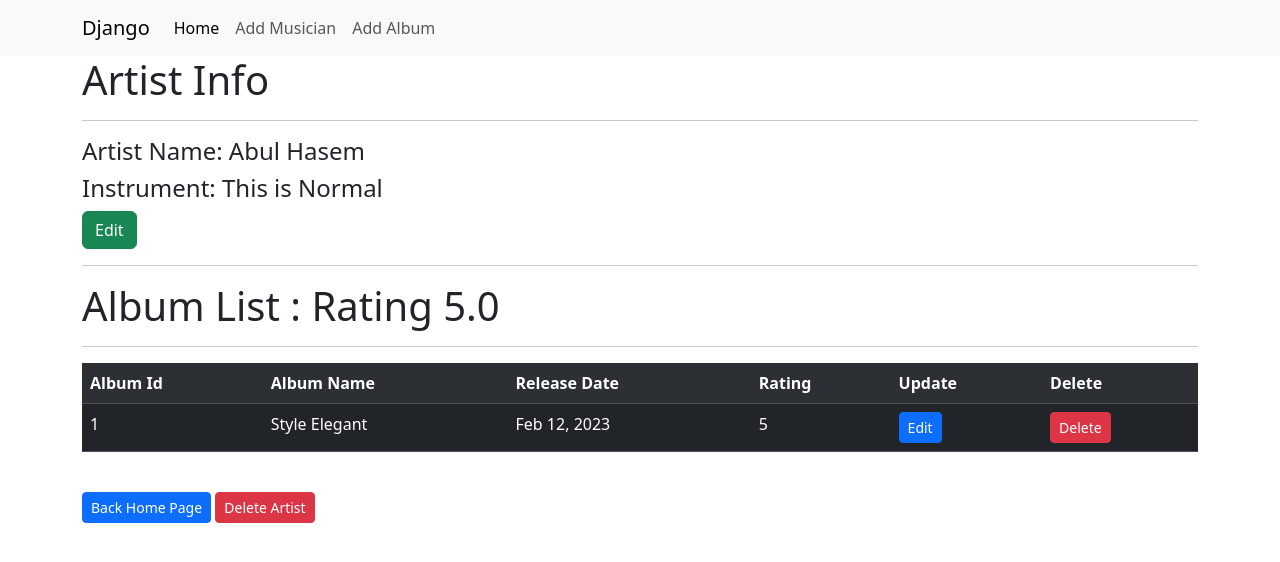
After one commit to MdFahad23/Django_Project, a Django app: page /album_list/1/ in a window 1280 px wide. The commit adds this page. Shown: the top 562 px of the page. Run offline with Django 4.2, Linux system fonts and the light colour scheme; data comes from the database, SQL or seed files in the repository.

Commit message:
CRUD Poration in MySql Database in Django Application

```diff
--- a/Django_project/Home/urls.py
+++ b/Django_project/Home/urls.py
@@ -4,6 +4,12 @@ from . import views
 app_name = 'Home'
 
 urlpatterns = [
-    path('', views.Home, name='Home'),
-    path('form/', views.Form, name='form')
+    path('', views.index, name='index'),
+    path('add_musician/', views.musician_form, name='add_musician'),
+    path('add_album/', views.album_form, name='add_album'),
+    path('album_list/<int:artist_id>/', views.album_list, name='album_list'),
+    path('edit_artist/<int:artist_id>/', views.edit_artist, name='edit_artist'),
+    path('edit_album/<int:album_id>/', views.edit_album, name='edit_album'),
+    path('delete_album/<int:delete_album_id>/', views.delete_album, name="delete_album"),
+    path('delete_artist/<int:delete_artist_id>/', views.delete_artist, name='delete_artist')
 ]
--- a/Django_project/Home/views.py
+++ b/Django_project/Home/views.py
@@ -1,36 +1,85 @@
 from django.shortcuts import render
 from Home.models import Musician, Album
 from Home import forms
+from django.db.models import Avg
 
 # Create your views here.
-def Home(request):
-    musician_list = Musician.objects.order_by('first_name')
-    diction = {'text_1': 'This is a Musician List', 'musician': musician_list}
+def index(request):
+    musician_list  = Musician.objects.all()
+    diction = {'title': 'Home Page', 'musician_list': musician_list}
     return render(request, 'Home/index.html', context=diction)
 
-def Form(request):
-    # new_form = forms.User_form()
-    # diction = {'heading': "This is Create for Django Form.", 'new_form': new_form}
-    new_form = forms.Musician()
+def album_list(request, artist_id):
+    artist_info = Musician.objects.get(pk=artist_id)
+    album_info = Album.objects.filter(artist=artist_id)
+    album_rating = Album.objects.filter(artist=artist_id).aggregate(Avg("num_start"))
+    diction = {'title': 'List of Album', 'artist_info': artist_info, 'album_info': album_info, 'album_rating': album_rating}
+    return render(request, 'Home/album_list.html', context=diction)
+
+def musician_form(request):
+    form = forms.MusicianForm()
 
     if request.method == 'POST':
-        # new_form = forms.User_form(request.POST)
-        # diction.update({'new_form': new_form})
-        new_form = forms.Musician(request.POST)
+        form = forms.MusicianForm(request.POST)
 
-        if new_form.is_valid():
-            new_form.save(commit=True)
+        if form.is_valid:
+            form.save(commit=True)
+            return index(request)
 
-            # user_name = new_form.cleaned_data['User_name']
-            # user_dob = new_form.cleaned_data['User_dob']
-            # user_email = new_form.cleaned_data['User_email']
+    diction = {'title': 'Add Musician', 'musician_form': form}
+    return render(request, 'Home/musician_form.html', context=diction)
 
-            # diction.update({'User_name': user_name})
-            # diction.update({'User_dob': user_dob})
-            # diction.update({'User_email': user_email})
-            # diction.update({'field': new_form.cleaned_data['field']})
-            # diction.update({'field': "SuccessFull!"})
-            # diction.update({'Submitted': 'True'})
+def album_form(request):
+    form = forms.AlbumForm()
 
-    diction = {'heading': "This is Create for Django Form.", 'new_form': new_form}
-    return render(request, "Home/Form.html", context=diction)
+    if request.method == 'POST':
+        form = forms.AlbumForm(request.POST)
+
+        if form.is_valid:
+            form.save(commit=True)
+            return index(request)
+
+    diction = {'title': 'Add Album', 'album_form': form}
+    return render(request, 'Home/album_form.html', context=diction)
+
+def edit_artist(request, artist_id):
+    artist_info = Musician.objects.get(pk=artist_id)
+    form = forms.MusicianForm(instance=artist_info)
+
+    if request.method == "POST":
+        form = forms.MusicianForm(request.POST, instance=artist_info)
+
+        if form.is_valid:
+            form.save(commit=True)
+            return album_list(request, artist_id)
+
+    diction = {'edit_form':form}
+    return render(request, 'Home/edit_musician.html', context=diction)
+
+def edit_album(request, album_id):
+    diction = {}
+
+    album_info = Album.objects.get(pk=album_id)
+    form = forms.AlbumForm(instance=album_info)
+
+    if request.method == "POST":
+        form = forms.AlbumForm(request.POST, instance=album_info)
+
+        if form.is_valid:
+            form.save(commit=True)
+            diction.update({'success': 'Successfully Update!'})
+
+    diction.update({'album_form': form})
+    return render(request, 'Home/edit_album.html', context=diction)
+
+
+def delete_album(request, delete_album_id):
+    album = Album.objects.get(pk=delete_album_id).delete()
+
+    diction = {'delete_success': "Successfully Delete Album!"}
+    return render(request, "Home/delete.html", context=diction)
+
+def delete_artist(request, delete_artist_id):
+    artist = Musician.objects.get(pk=delete_artist_id).delete()
+    diction = {'delete_success': "Successfully Delete Artist!"}
+    return render(request, "Home/delete.html", context=diction)
--- /dev/null
+++ b/Django_project/Templates/Home/album_list.html
@@ -0,0 +1,57 @@
+<!DOCTYPE html>
+{% extends 'Home/base.html' %} {% block body_block %}
+<h1>Artist Info</h1>
+<hr />
+<h4>Artist Name: {{artist_info.first_name}} {{artist_info.last_name}}</h4>
+<h4>Instrument: {{artist_info.instrument}}</h4>
+<a
+  href="{% url 'Home:edit_artist' artist_id=artist_info.id %}"
+  class="btn btn-success"
+  >Edit</a
+>
+<hr />
+<h1>Album List : Rating {{album_rating.num_start__avg}}</h1>
+<hr />
+<table class="table table-dark table-striped">
+  <tr>
+    <th>Album Id</th>
+    <th>Album Name</th>
+    <th>Release Date</th>
+    <th>Rating</th>
+    <th>Update</th>
+    <th>Delete</th>
+  </tr>
+  {% for album in album_info %}
+  <tr>
+    <td>{{album.id}}</td>
+    <td>{{album.name}}</td>
+    <td>{{album.release_date|date:"M d, Y"}}</td>
+    <td>{{album.num_start}}</td>
+    <td>
+      <a
+        href="{% url 'Home:edit_album' album_id=album.id %}"
+        class="btn btn-primary btn-sm"
+        >Edit</a
+      >
+    </td>
+    <td>
+      <a
+        href="{% url 'Home:delete_album' delete_album_id=album.id %}"
+        class="btn btn-danger btn-sm"
+        onclick="confirm('Are You Sure!')"
+        >Delete</a
+      >
+    </td>
+  </tr>
+  {% endfor %}
+</table>
+<br />
+<a class="btn btn-primary btn-sm" href="{%url 'Home:index'%}">Back Home Page</a>
+<a
+  class="btn btn-danger btn-sm"
+  href="{%url 'Home:delete_artist' delete_artist_id=artist_info.id%}"
+  onclick="confirm('Are You Sure!')"
+  >Delete Artist</a
+>
+
+{% endblock %}
--- a/Django_project/Templates/Home/base.html
+++ b/Django_project/Templates/Home/base.html
@@ -3,7 +3,7 @@
   <head>
     <meta charset="utf-8" />
     <meta name="viewport" content="width=device-width, initial-scale=1" />
-    <title>Bootstrap demo</title>
+    <title>{{title}}</title>
     <link
       href="https://cdn.jsdelivr.net/npm/bootstrap@5.3.0-alpha1/dist/css/bootstrap.min.css"
       rel="stylesheet"
@@ -13,8 +13,8 @@
   </head>
   <body>
     <nav class="navbar navbar-expand-lg bg-body-tertiary">
-      <div class="container-fluid">
-        <a class="navbar-brand" href="#">Django</a>
+      <div class="container">
+        <a class="navbar-brand" href="{%url 'Home:index' %}">Django</a>
         <button
           class="navbar-toggler"
           type="button"
@@ -32,19 +32,26 @@
               <a
                 class="nav-link active"
                 aria-current="page"
-                href="{% url 'Home:Home' %}"
+                href="{% url 'Home:index' %}"
                 >Home</a
               >
             </li>
             <li class="nav-item">
-              <a class="nav-link" href="{% url 'Home:form' %}">Form</a>
+              <a class="nav-link" href="{% url 'Home:add_musician' %}"
+                >Add Musician</a
+              >
+            </li>
+            <li class="nav-item">
+              <a class="nav-link" href="{% url 'Home:add_album' %}"
+                >Add Album</a
+              >
             </li>
           </ul>
         </div>
       </div>
     </nav>
 
-    <div class="container">{% block block_body %} {% endblock %}</div>
+    <div class="container">{% block body_block %} {% endblock %}</div>
 
     <script
       src="https://cdn.jsdelivr.net/npm/bootstrap@5.3.0-alpha1/dist/js/bootstrap.bundle.min.js"
--- /dev/null
+++ b/Django_project/Templates/Home/delete.html
@@ -0,0 +1,3 @@
+<!DOCTYPE html> {% extends 'Home/base.html' %} {% block body_block %}
+<div class="alert alert-danger">{{delete_success}}</div>
+{% endblock %}
```
Also changed, not shown: Django_project/Django_project/settings.py (+6 -2 lines), Django_project/Home/forms.py (+8 -45 lines), Django_project/Templates/Home/Form.html (deleted, +0 -19 lines), Django_project/Templates/Home/album_form.html (added, +13 -0 lines), Django_project/Templates/Home/edit_album.html (added, +10 -0 lines), Django_project/Templates/Home/edit_musician.html (added, +10 -0 lines), Django_project/Templates/Home/index.html (+13 -21 lines), Django_project/Templates/Home/musician_form.html (added, +13 -0 lines).
